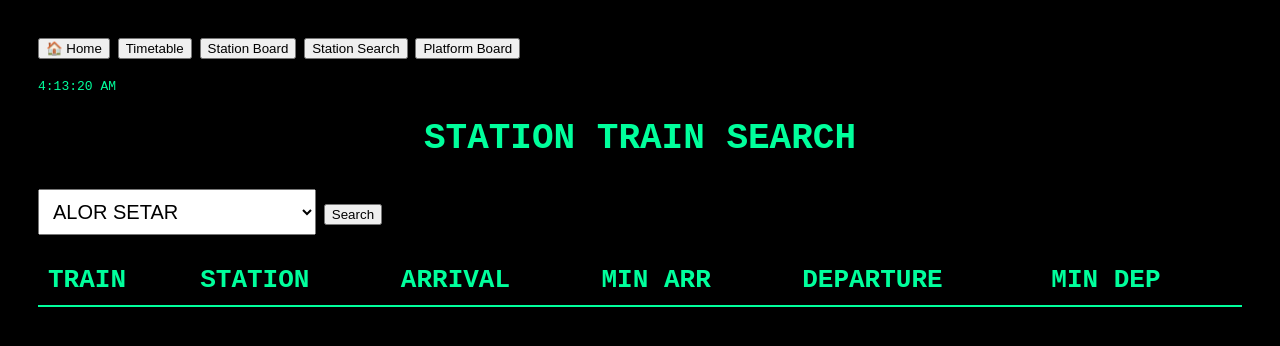
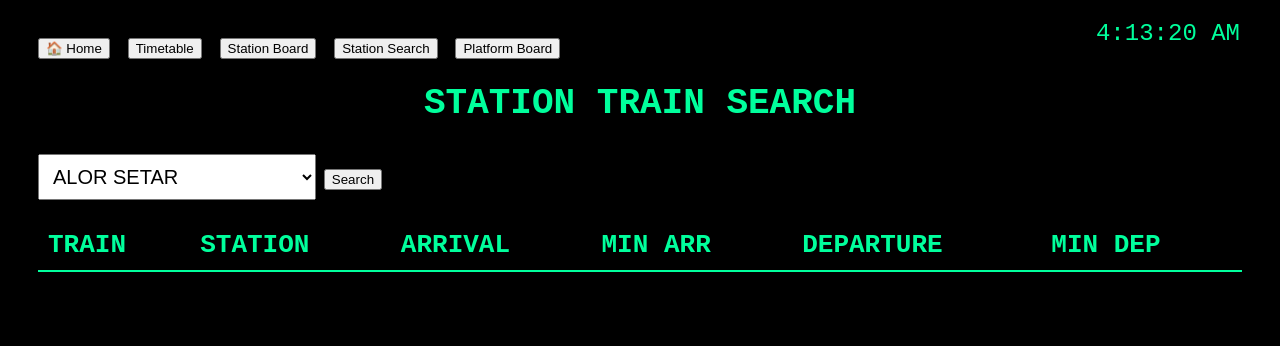
Before and after one commit to mjasniee-bot/train-timetable, a website: page station-search.html in a window 1280 px wide. Drawn offline with Linux system fonts and the light colour scheme.

Commit message:
enhancement

```diff
--- a/station-search.html
+++ b/station-search.html
@@ -43,9 +43,20 @@ padding:10px;
 border-bottom:1px solid #033;
 }
 
+.clock{
+position:absolute;
+top:20px;
+right:40px;
+font-size:24px;
+}
+
 .next{
 color:yellow;
 font-weight:bold;
+}
+
+button{
+margin-right:10px;
 }
 
 </style>
```
Also changed, not shown: platform-board.html (+5 -1 lines).
